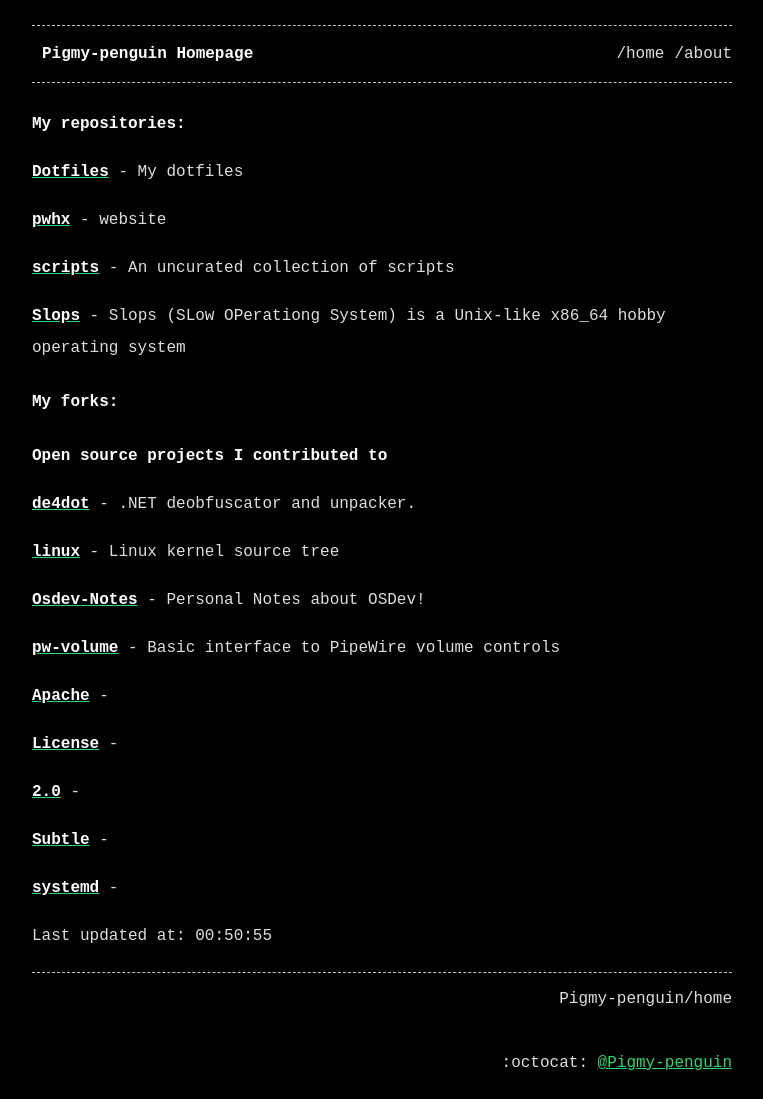
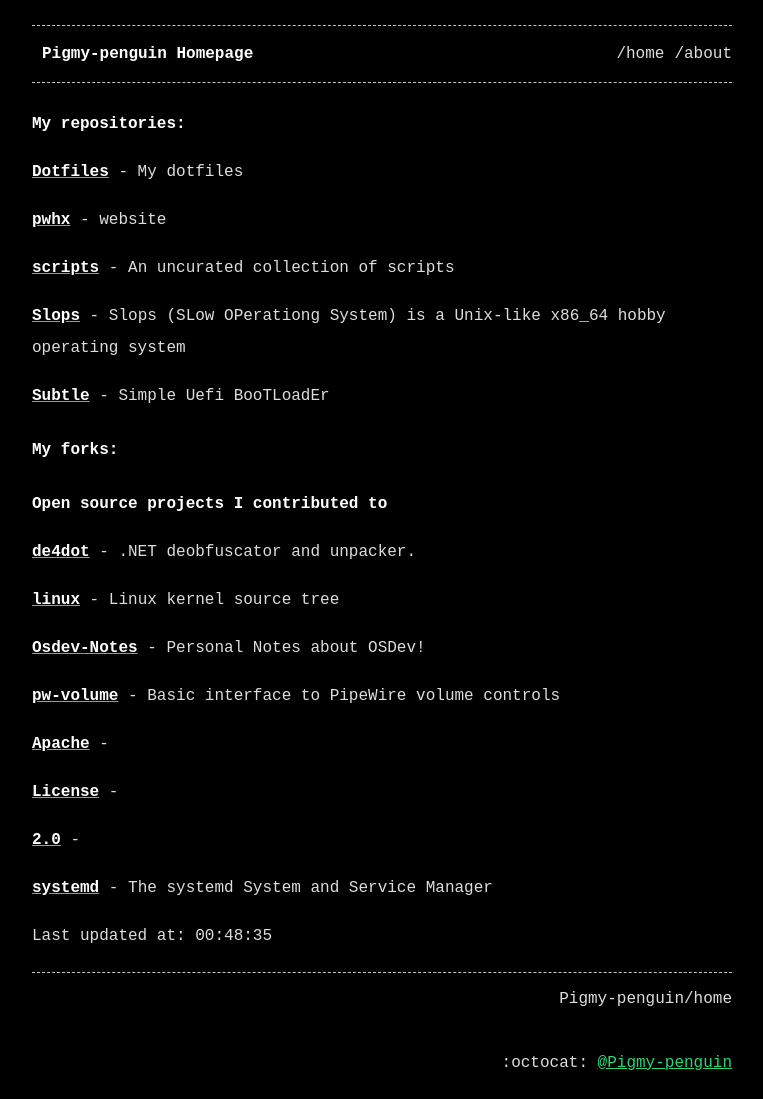
Before and after one commit to Pigmy-penguin/Pigmy-penguin.github.io, a Jekyll site: the page built from index.md, in a window 1280 px wide. Shown: the whole page, without its empty margins (258-1021 px from the left). Built offline with Jekyll 4.4.1, drawn with Linux system fonts in a browser that asks for light colours.

Commit message:
Auto updating the website

```diff
--- a/index.md
+++ b/index.md
@@ -14,6 +14,8 @@ title: Pigmy-penguin Homepage
 [**scripts**](https://github.com/Pigmy-penguin/scripts) - An uncurated collection of scripts
 
 [**Slops**](https://github.com/Pigmy-penguin/Slops) - Slops (SLow OPerationg System) is a Unix-like x86_64 hobby operating system
+
+[**Subtle**](https://github.com/Pigmy-penguin/Subtle) - Simple Uefi BooTLoadEr
 
 ## My forks:
 ### Open source projects I contributed to
@@ -32,9 +34,7 @@ title: Pigmy-penguin Homepage
 
 [**2.0**](https://github.com/Pigmy-penguin/2.0) -
 
-[**Subtle**](https://github.com/Pigmy-penguin/Subtle) -
-
-[**systemd**](https://github.com/Pigmy-penguin/systemd) -
+[**systemd**](https://github.com/Pigmy-penguin/systemd) - The systemd System and Service Manager
 
 
-Last updated at: 00:50:55
+Last updated at: 00:48:35
```
Also changed, not shown: 2 other files.
